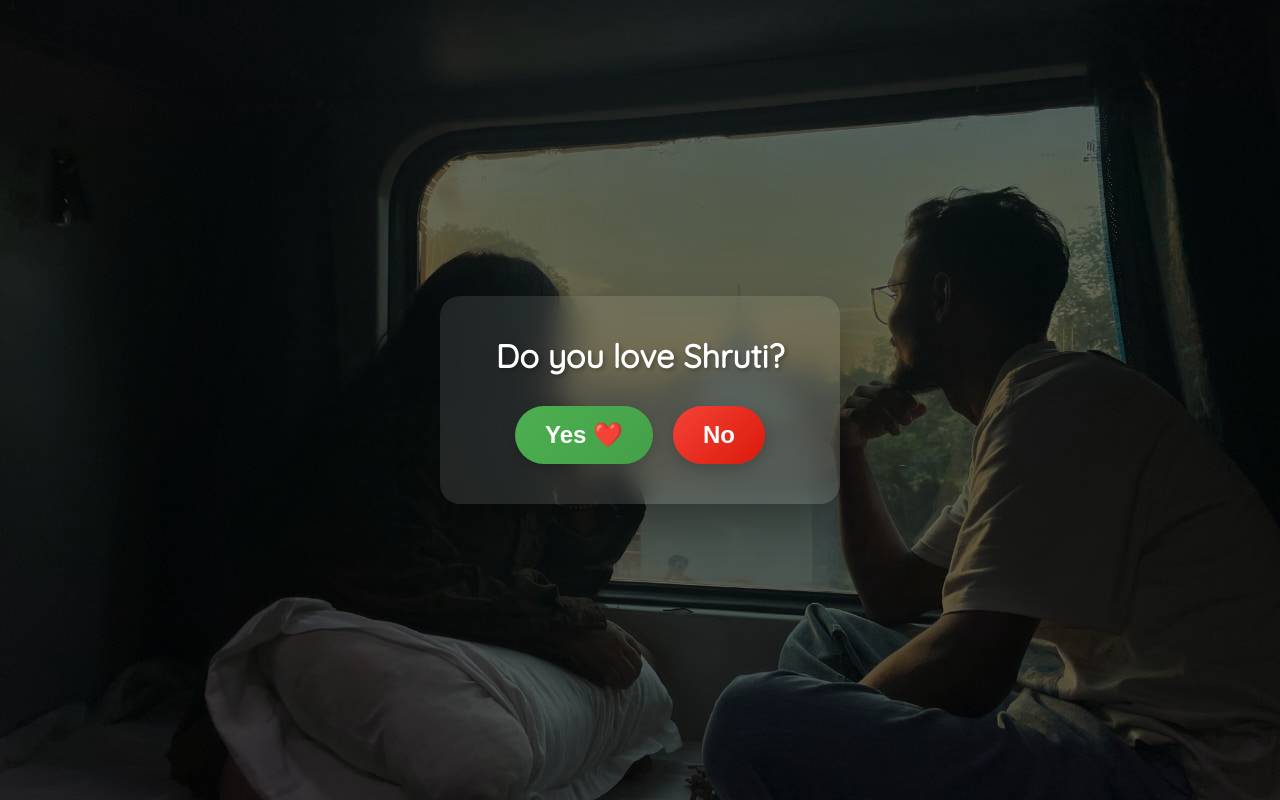
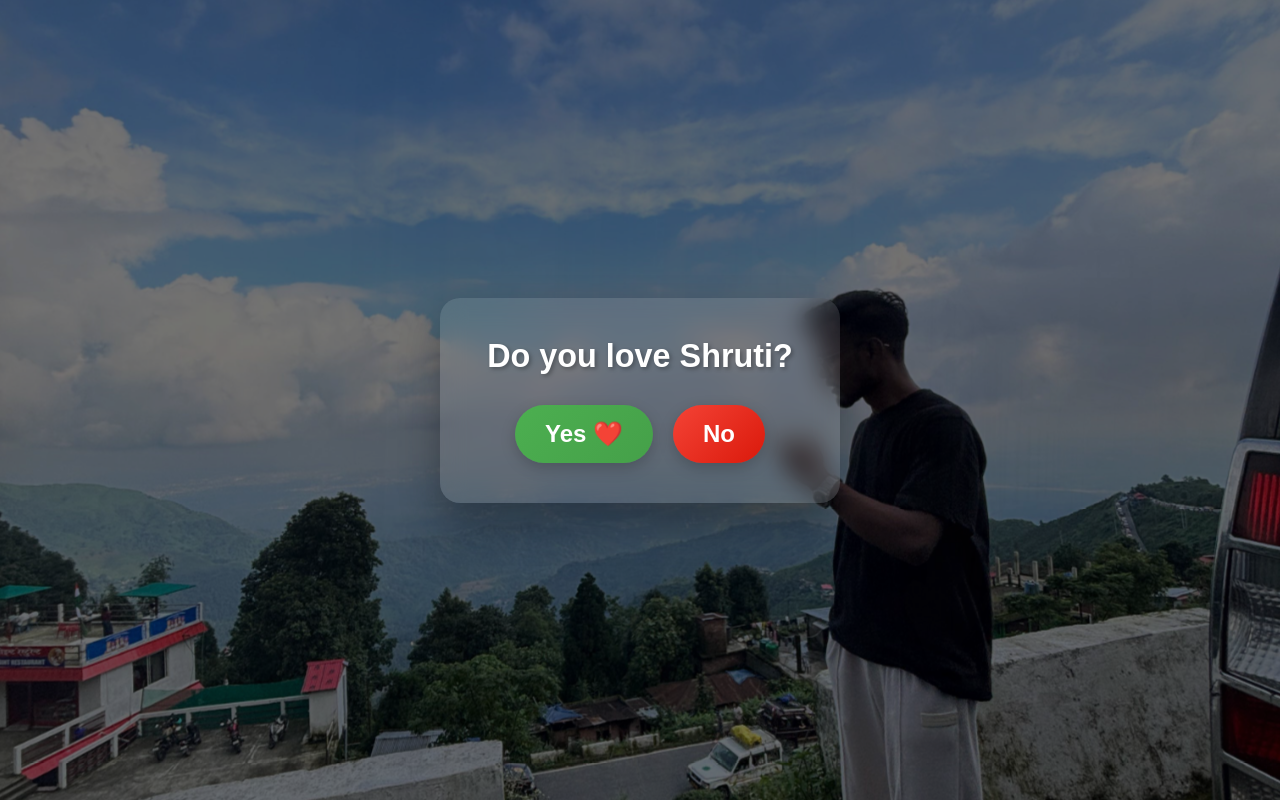
Before and after one commit to shrutidhr21-netizen/rahul_bdy, a React (Create React App) app: page / in a window 1280 px wide. Built offline with nearby package versions, Linux system fonts and the light colour scheme.

Commit message:
Added new photos and effects

```diff
--- a/src/components/LovePopup.css
+++ b/src/components/LovePopup.css
@@ -1,28 +1,42 @@
 .popup-overlay {
   position: fixed;
-  top: 0;
-  left: 0;
-  width: 100%;
-  height: 100%;
-  background:
-    linear-gradient(rgba(0, 0, 0, 0.6), rgba(0, 0, 0, 0.6)),
-    url('/public/both.jpeg') center/cover no-repeat;
+  inset: 0;
   display: flex;
   justify-content: center;
   align-items: center;
   z-index: 1000;
   animation: fadeIn 0.5s ease-in;
+  font-family: "Poppins", sans-serif;
+  overflow: hidden;
 }
 
+/* Background slideshow layer */
+.popup-overlay::before {
+  content: "";
+  position: absolute;
+  inset: 0;
+  background-size: cover;
+  background-position: center;
+  z-index: 0;
+  animation: bgSlide 18s infinite ease-in-out;
+}
 
+/* Dark overlay for readability */
+.popup-overlay::after {
+  content: "";
+  position: absolute;
+  inset: 0;
+  background: rgba(0, 0, 0, 0.55);
+  z-index: 1;
+}
+
+/* Glassmorphic popup */
 .popup-container {
+  position: relative;
+  z-index: 2;
   background: rgba(255, 255, 255, 0.1);
-  /* transparent white */
   backdrop-filter: blur(12px);
-  /* glass effect */
   -webkit-backdrop-filter: blur(12px);
-  /* Safari support */
-
   border-radius: 20px;
   padding: 40px;
   box-shadow: 0 20px 40px rgba(0, 0, 0, 0.3);
@@ -30,11 +44,13 @@
   max-width: 400px;
   width: 90%;
   color: #fff;
-  /* ensure text is visible */
 }
 
+/* Content */
 .popup-content {
   text-align: center;
+  position: relative;
+  z-index: 2;
 }
 
 .popup-question {
@@ -46,6 +62,7 @@
   animation: pulse 2s infinite;
 }
 
+/* Buttons */
 .popup-buttons {
   display: flex;
   gap: 20px;
@@ -83,9 +100,13 @@
   box-shadow: 0 8px 25px rgba(244, 67, 54, 0.4);
 }
 
-/* Overlay fade out */
+/* Animations */
 .fade-out {
   animation: overlayFadeOut 1.2s forwards;
+}
+
+.zoom-out {
+  animation: popupZoomOut 1.2s forwards;
 }
 
 @keyframes overlayFadeOut {
@@ -96,11 +117,6 @@
   to {
     opacity: 0;
   }
-}
-
-/* Popup zoom out */
-.zoom-out {
-  animation: popupZoomOut 1.2s forwards;
 }
 
 @keyframes popupZoomOut {
@@ -114,7 +130,6 @@
     opacity: 0;
   }
 }
-
 
 @keyframes fadeIn {
   from {
@@ -149,3 +164,30 @@
     transform: scale(1.05);
   }
 }
+
+/* 🎥 Background slideshow with zoom effect */
+@keyframes bgSlide {
+  0% {
+    background-image: url('/public/r-5.jpg');
+    opacity: 1;
+    transform: scale(1.1);
+  }
+
+  33% {
+    background-image: url('/public/r-14.jpg');
+    opacity: 1;
+    transform: scale(1);
+  }
+
+  66% {
+    background-image: url('/public/r-21.jpg');
+    opacity: 1;
+    transform: scale(1.1);
+  }
+
+  100% {
+    background-image: url('/public/r-9.jpg');
+    opacity: 1;
+    transform: scale(1);
+  }
+}
```
